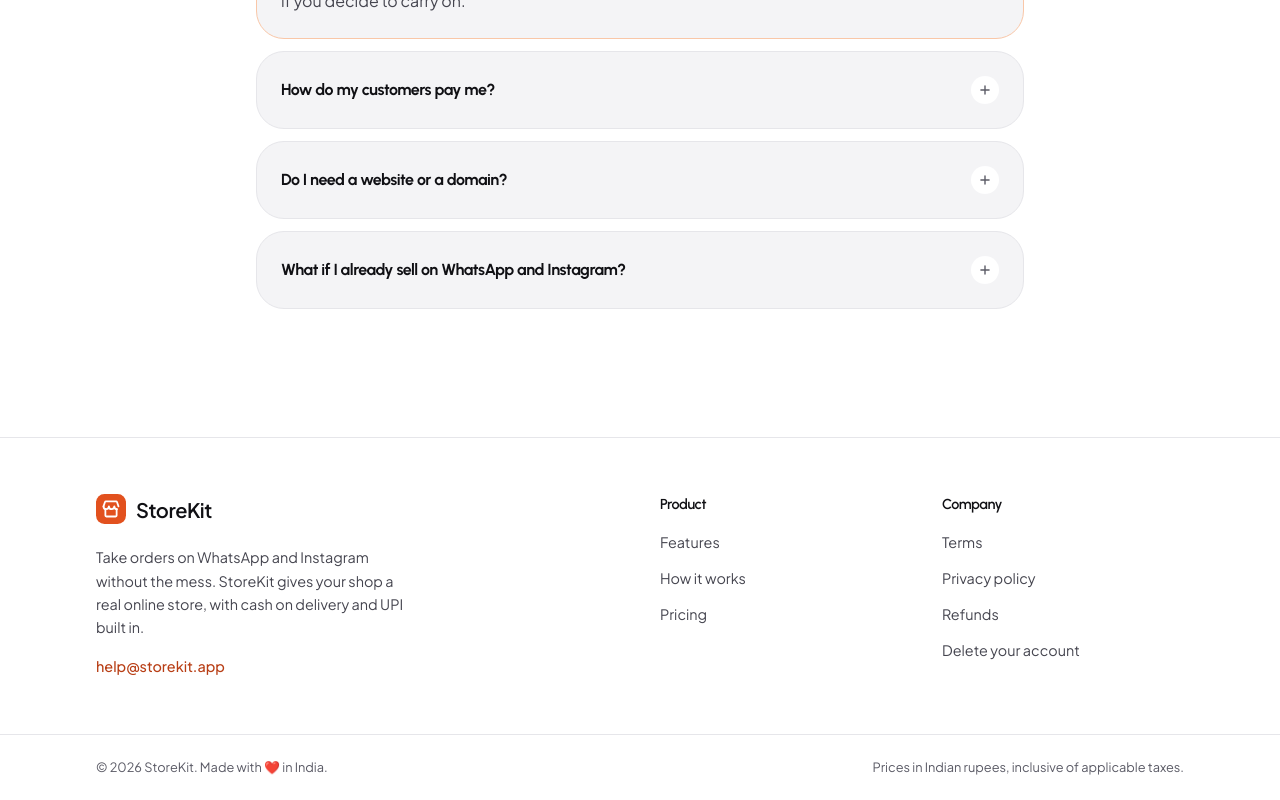
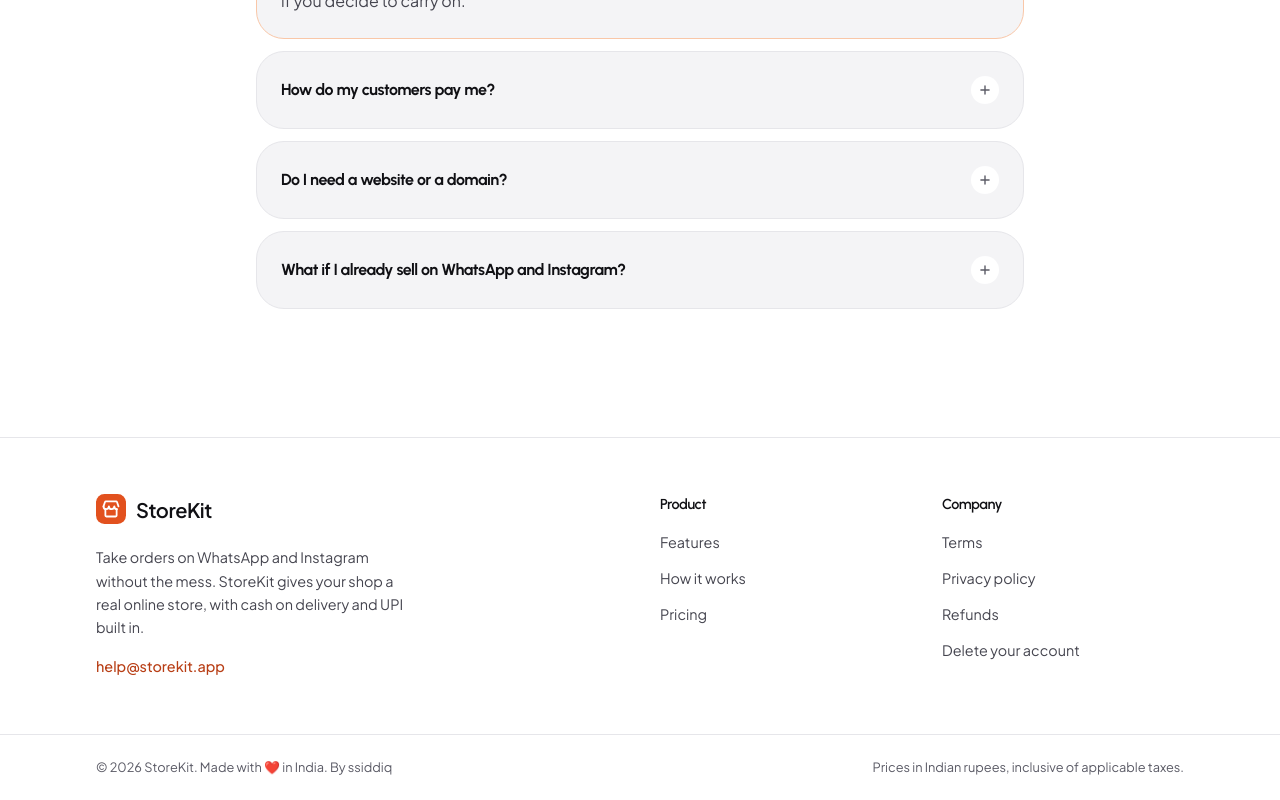
Before and after one commit to Siddiq3/ecommerc-saas-web, a Next.js app: page / in a window 1280 px wide. Shown: the part 9914-10714 px from the top of the page. Built offline with nearby package versions, Linux system fonts and the light colour scheme; no server answers; a web font is replaced by a local one.

Commit message:
Add ssiddiq credit to site footer

```diff
--- a/components/SiteFooter.jsx
+++ b/components/SiteFooter.jsx
@@ -57,7 +57,7 @@ export function SiteFooter() {
 
       <div className="border-t border-line">
         <div className="shell flex flex-col gap-2 py-6 text-xs text-ink-500 sm:flex-row sm:items-center sm:justify-between">
-          <p>&copy; {new Date().getFullYear()} {SITE.name}. Made with <span role="img" aria-label="love">❤️</span> in India.</p>
+          <p>&copy; {new Date().getFullYear()} {SITE.name}. Made with <span role="img" aria-label="love">❤️</span> in India. By ssiddiq</p>
           <p>Prices in Indian rupees, inclusive of applicable taxes.</p>
         </div>
       </div>
```
